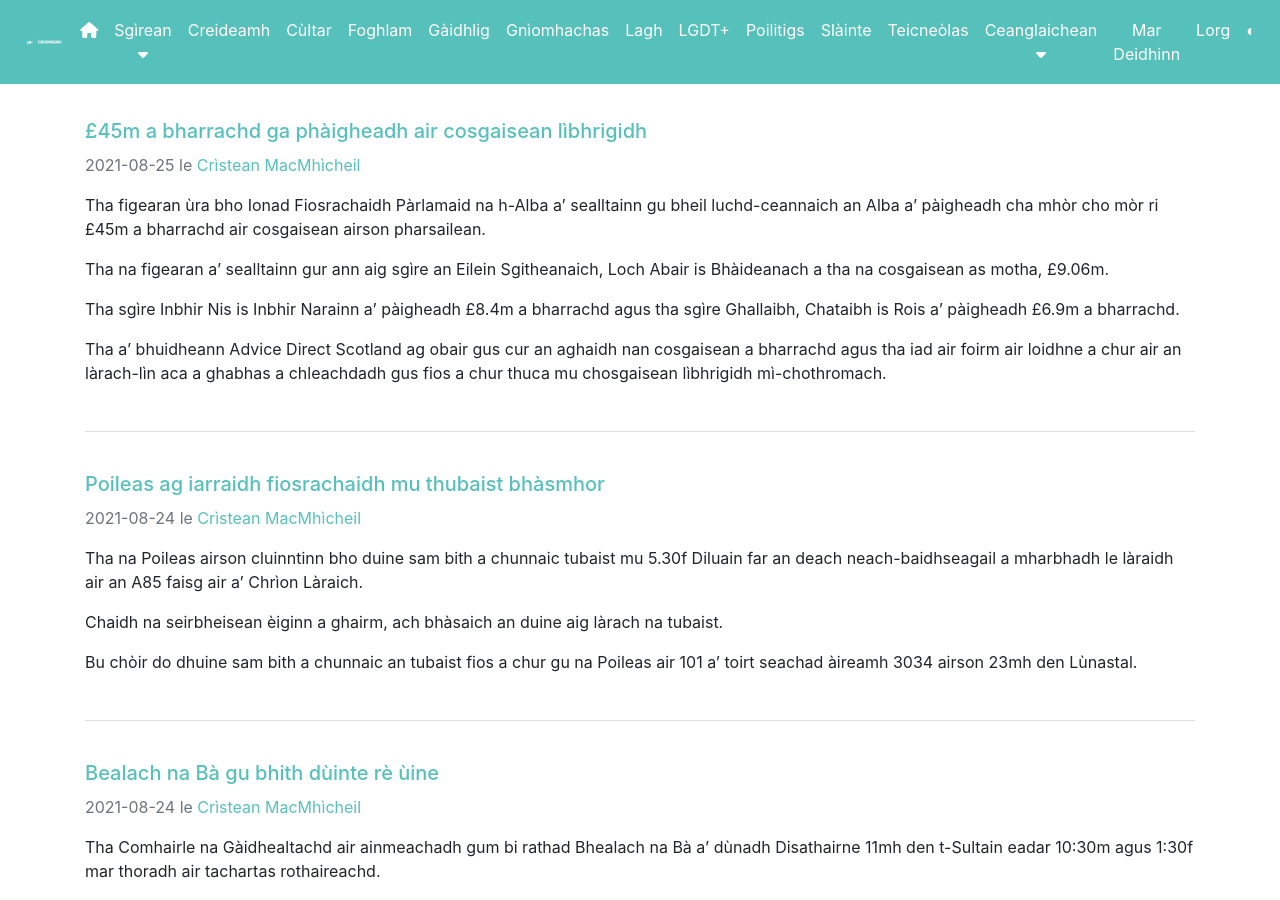
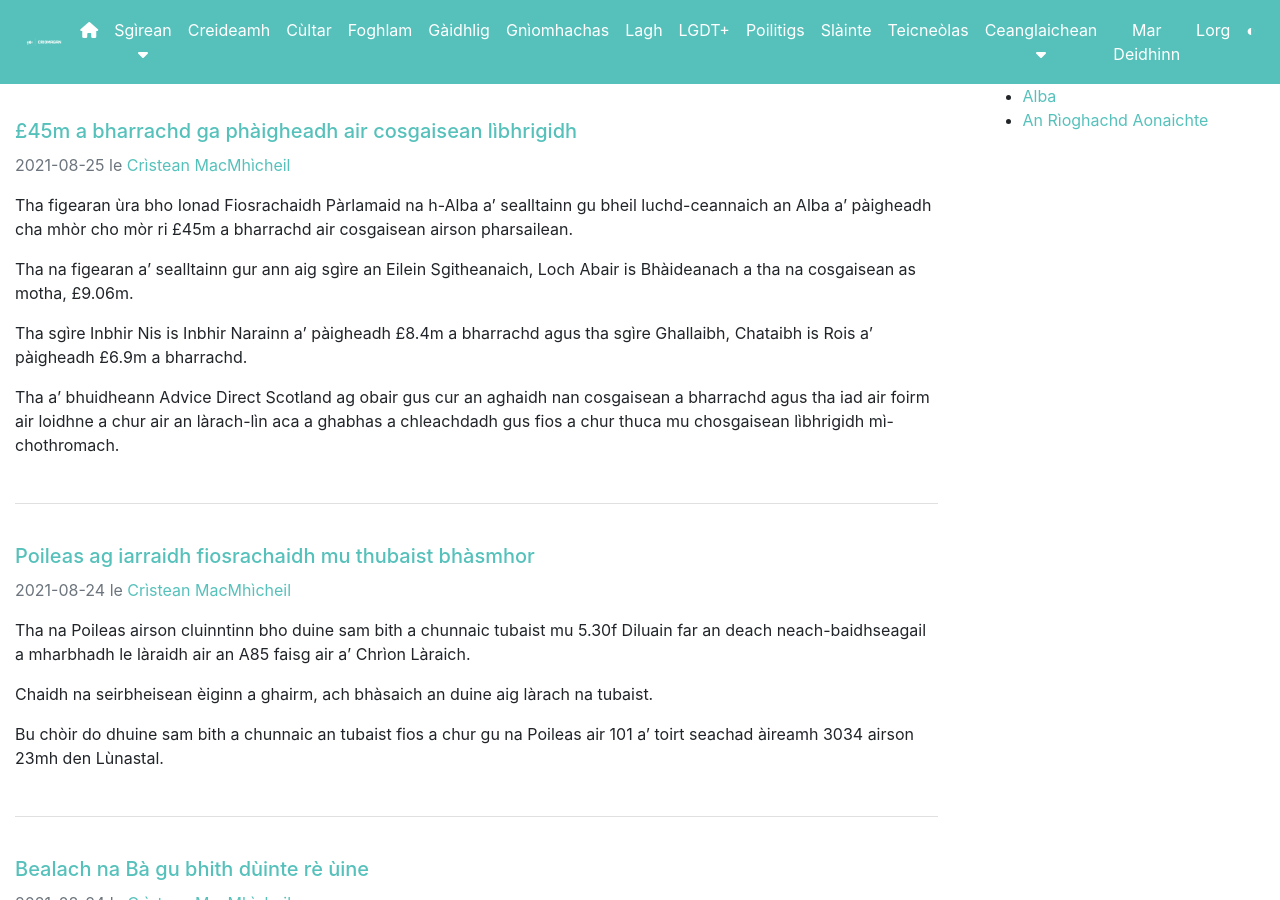
Before and after one commit to criomagan/criomagan.github.io, a Jekyll site: the page built from index.html, in a window 1280 px wide and 900 px high. Built offline with Jekyll 4.4.1, drawn with Linux system fonts in a browser that asks for light colours; nearby versions of some CDN libraries; the list of posts is cut into pages by our own code.

Commit message:
Update default.html

```diff
--- a/_layouts/default.html
+++ b/_layouts/default.html
@@ -15,8 +15,15 @@
   <body>
 
     <!-- Page Content -->
-    <div class="page-content">
-          {{ content }}
+    <div class="row">
+      <div class="col-md-9">
+        <div class="page-content">
+              {{ content }}
+        </div>
+      </div>
+      <div class="col-md-3">
+        {% include categories.html %}
+      </div>
     </div>
 
     <!-- Insert Footer (_includes/footer.html) here -->
```
